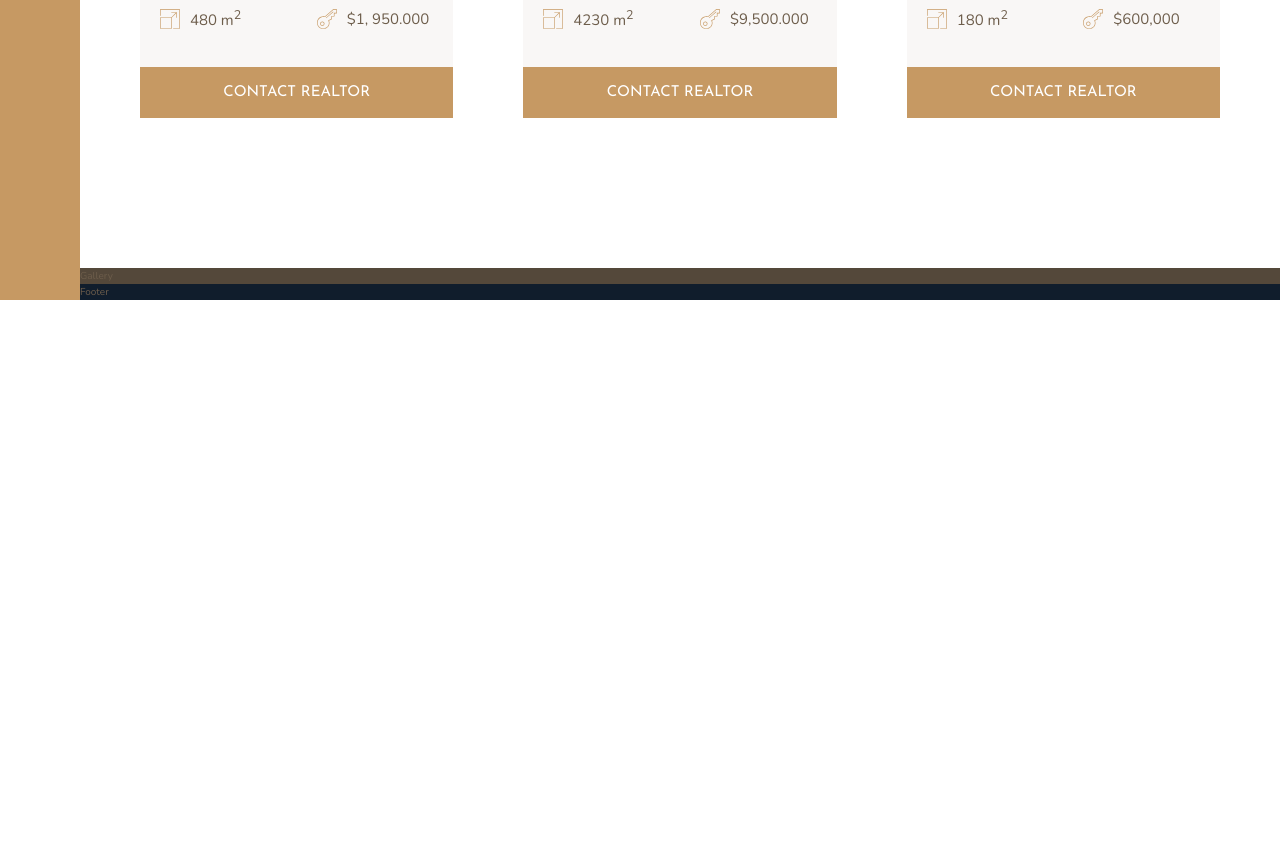
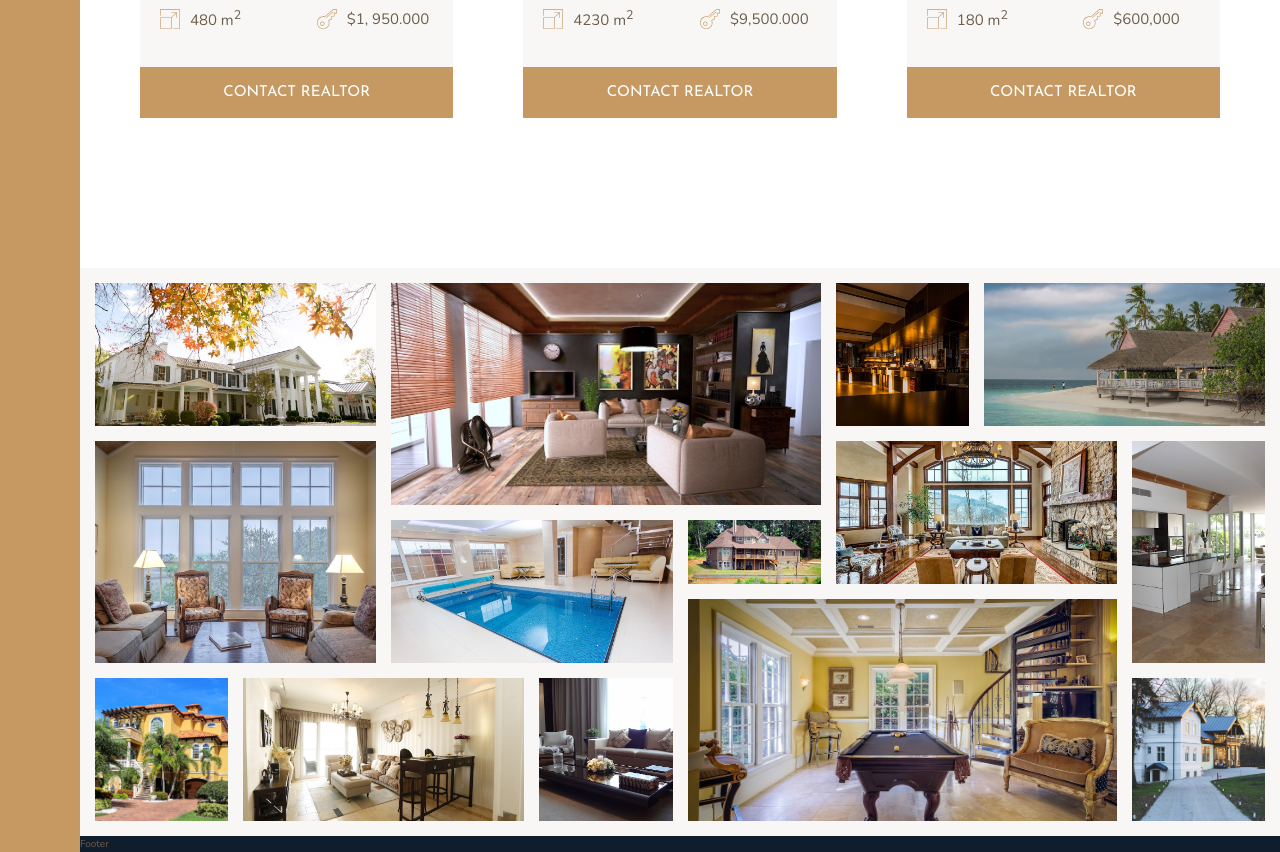
Before and after one commit to Nyambayasgalan/CSS-Grid-Project, a website: page index.html in a window 1280 px wide. Shown: the part 2804-3656 px from the top of the page. Before the commit the page ends 3104 px from the top, so only its background shows below. Drawn offline with nearby package versions, Linux system fonts and the light colour scheme.

Commit message:
Created Gallery section

```diff
--- a/index.html
+++ b/index.html
@@ -318,7 +318,20 @@
         </section>
 
         <section class="gallery">
-            Gallery
+            <figure class="gallery__item gallery__item--1"><img src="img/gal-1.jpeg" alt="Gallery image 1" class="gallery__img"></figure>
+            <figure class="gallery__item gallery__item--2"><img src="img/gal-2.jpeg" alt="Gallery image 2" class="gallery__img"></figure>
+            <figure class="gallery__item gallery__item--3"><img src="img/gal-3.jpeg" alt="Gallery image 3" class="gallery__img"></figure>
+            <figure class="gallery__item gallery__item--4"><img src="img/gal-4.jpeg" alt="Gallery image 4" class="gallery__img"></figure>
+            <figure class="gallery__item gallery__item--5"><img src="img/gal-5.jpeg" alt="Gallery image 5" class="gallery__img"></figure>
+            <figure class="gallery__item gallery__item--6"><img src="img/gal-6.jpeg" alt="Gallery image 6" class="gallery__img"></figure>
+            <figure class="gallery__item gallery__item--7"><img src="img/gal-7.jpeg" alt="Gallery image 7" class="gallery__img"></figure>
+            <figure class="gallery__item gallery__item--8"><img src="img/gal-8.jpeg" alt="Gallery image 8" class="gallery__img"></figure>
+            <figure class="gallery__item gallery__item--9"><img src="img/gal-9.jpeg" alt="Gallery image 9" class="gallery__img"></figure>
+            <figure class="gallery__item gallery__item--10"><img src="img/gal-10.jpeg" alt="Gallery image 10" class="gallery__img"></figure>
+            <figure class="gallery__item gallery__item--11"><img src="img/gal-11.jpeg" alt="Gallery image 11" class="gallery__img"></figure>
+            <figure class="gallery__item gallery__item--12"><img src="img/gal-12.jpeg" alt="Gallery image 12" class="gallery__img"></figure>
+            <figure class="gallery__item gallery__item--13"><img src="img/gal-13.jpeg" alt="Gallery image 13" class="gallery__img"></figure>
+            <figure class="gallery__item gallery__item--14"><img src="img/gal-14.jpeg" alt="Gallery image 14" class="gallery__img"></figure>
         </section>
 
         <footer class="footer">
--- a/sass/_gallery.scss
+++ b/sass/_gallery.scss
@@ -1,4 +1,94 @@
 .gallery {
-    background-color: $color-grey-dark-1;
+    background-color: $color-grey-light-1;
     grid-column: full-start / full-end;
+    display: grid;
+    grid-template-columns: repeat(8, 1fr);
+    grid-template-rows: repeat(7, 5vw);
+    grid-gap: 1.5rem;
+    padding: 1.5rem;
+
+    &__item {
+        &--1 {
+            grid-row: 1 / span 2;
+            grid-column: 1 / span 2;
+        }
+
+        &--2 {
+            grid-row: 1 / span 3;
+            grid-column: 3 / span 3;
+        }
+
+        &--3 {
+            grid-row: 1 / span 2;
+            grid-column: 6 / 7;
+        }
+
+        &--4 {
+            grid-row: 1 / span 2;
+            grid-column: 7 / -1;
+        }
+
+        &--5 {
+            grid-row: 3 / span 3;
+            grid-column: 1 / span 2;
+        }
+
+        &--6 {
+            grid-row: 4 / span 2;
+            grid-column: 3 / span 2;
+        }
+
+        &--7 {
+            grid-row: 4 / 5;
+            grid-column: 5 / 6;
+        }
+
+        &--8 {
+            grid-row: 3 / span 2;
+            grid-column: 6 / span 2;
+        }
+
+        &--9 {
+            grid-row: 3 / span 3;
+            grid-column: 8 / -1;
+        }
+
+        &--10 {
+            grid-row: 6 / span 2;
+            grid-column: 1 / 2;
+        }
+
+        &--11 {
+            grid-row: 6 / span 2;
+            grid-column: 2 / span 2;
+        }
+
+        &--11 {
+            grid-row: 6 / span 2;
+            grid-column: 2 / span 2;
+        }
+
+        &--12 {
+            grid-row: 6 / span 2;
+            grid-column: 4 / 5;
+        }
+
+        &--13 {
+            grid-row: 5 / span 3;
+            grid-column: 5 / span 3;
+        }
+
+        &--14 {
+            grid-row: 6 / span 2;
+            grid-column: 8 / -1;
+        }
+
+    }
+
+    &__img {
+        width: 100%;
+        height: 100%;
+        object-fit: cover;
+        display: block;
+    }
 }
```
Also changed, not shown: css/style.css.
